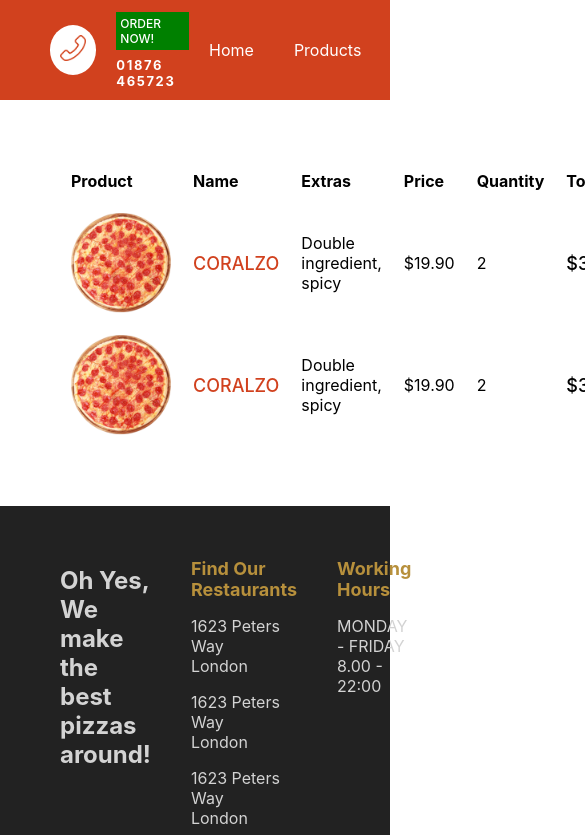
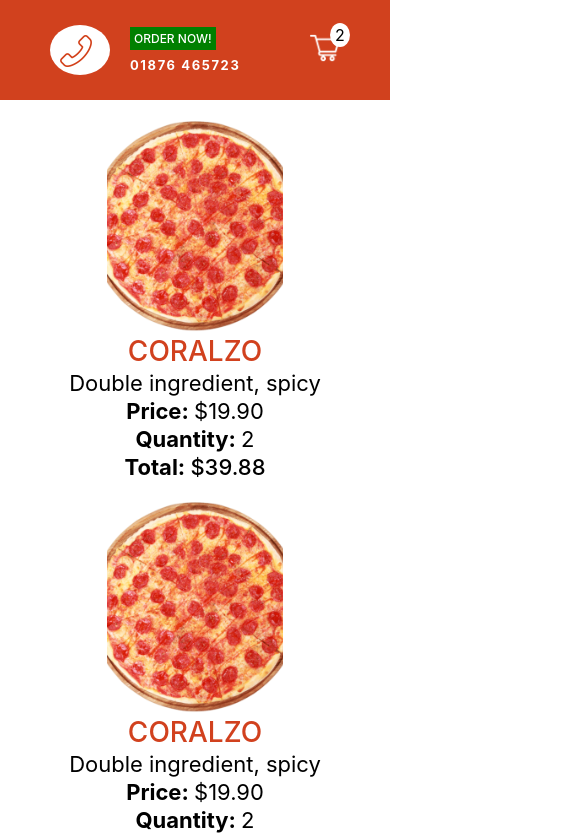
Before and after one commit to rickd-uk/LAMA_DEV__-__Restaurant_App, a Next.js app: page /cart in a window 390 px wide. Shown: the top 835 px of the page, 585 px wide, since content can reach past the window. Built offline with nearby package versions, Linux system fonts and the light colour scheme.

Commit message:
add: responsive design

```diff
--- a/pages/cart.jsx
+++ b/pages/cart.jsx
@@ -6,7 +6,7 @@ const Cart = () => {
 		<div className={styles.container}>
 			<div className={styles.left}>
 				<table className={styles.table}>
-					<tr className={styles.tableRow}>
+					<tr className={styles.tableTitle}>
 						<th>Product</th>
 						<th>Name</th>
 						<th>Extras</th>
@@ -14,7 +14,7 @@ const Cart = () => {
 						<th>Quantity</th>
 						<th>Total</th>
 					</tr>
-					<tr>
+					<tr className={styles.tableItem}>
 						<td>
 							<div className={styles.imgContainer}>
 								<Image src='/img/pizza.png' alt='' layout='fill' objectFit='cover' />
@@ -36,7 +36,7 @@ const Cart = () => {
 							<span className={styles.total}>$39.88</span>
 						</td>
 					</tr>
-					<tr>
+					<tr className={styles.tableItem}>
 						<td>
 							<div className={styles.imgContainer}>
 								<Image src='/img/pizza.png' alt='' layout='fill' objectFit='cover' />
--- a/styles/Cart.module.css
+++ b/styles/Cart.module.css
@@ -61,3 +61,66 @@
   cursor: pointer;
   margin-top: 30px;
 }
+
+@media screen and (max-width: 480px) {
+  .container {
+    flex-direction: column;
+    padding: 20px;
+  }
+
+  .table {
+    display: flex;
+    flex-direction: column;
+    align-items: center;
+    justify-content: center;
+  }
+
+  .tableTitle {
+    display: none;
+  }
+
+  .tableItem {
+    display: flex;
+    flex-direction: column;
+    align-items: center;
+    justify-content: center;
+    margin-bottom: 20px;
+  }
+
+  .imgContainer {
+    width: 45vw;
+    height: 25vh;
+
+  }
+
+  .name,
+  .totalPrice {
+    font-size: 28px;
+  }
+
+  .extras,
+  .price,
+  .quantity,
+  .total {
+    font-size: 22px;
+  }
+
+  .quantity::before {
+    content: "Quantity: ";
+    font-weight: bold;
+  }
+
+  .price::before {
+    content: "Price: ";
+    font-weight: bold;
+  }
+
+  .total::before {
+    content: "Total: ";
+    font-weight: bold;
+  }
+
+  .wrapper {
+    width: 100%;
+  }
+}
--- a/styles/Featured.module.css
+++ b/styles/Featured.module.css
@@ -2,6 +2,7 @@
   height: calc(100vh - 100px);
   background-color: #d1411e;
   overflow: hidden;
+
 }
 
 .arrowContainer {
@@ -28,3 +29,10 @@
   height: 100%;
   position: relative;
 }
+
+@media screen and (max-width: 480px) {
+  .container {
+    height: 40vh;
+    position: relative;
+  }
+}
--- a/styles/Footer.module.css
+++ b/styles/Footer.module.css
@@ -33,3 +33,28 @@
 .motto {
   color: rgb(211, 211, 211)
 }
+
+@media screen and (max-width:480px) {
+  .container {
+    height: auto;
+    text-align: center;
+    padding-bottom: 30px;
+  }
+
+  .item:first-child {
+    display: none;
+  }
+
+  .item {
+    flex-direction: column;
+  }
+
+  .title {
+    font-size: 25px;
+
+  }
+
+  .text {
+    font-size: 20px;
+  }
+}
--- a/styles/Navbar.module.css
+++ b/styles/Navbar.module.css
@@ -90,3 +90,13 @@
   margin: 20px;
   font-weight: 400;
 }
+
+@media screen and (max-width:480px) {
+  .item:nth-child(2) {
+    display: none;
+  }
+
+  .item:nth-child(1) {
+    flex: 3;
+  }
+}
--- a/styles/Order.module.css
+++ b/styles/Order.module.css
@@ -1,5 +1,5 @@
 .container {
-  padding: 30px;
+  padding: 20px;
   display: flex;
 }
 
@@ -17,7 +17,7 @@
   width: 100%;
   border-spacing: 20px;
   text-align: left;
-  margin-bottom: 50px;
+  margin-bottom: 20px;
 }
 
 .row:last-child {
@@ -61,13 +61,9 @@
   display: none;
 }
 
-
-
-
 .right {
   flex: 1;
 }
-
 
 .wrapper {
   width: 90%;
@@ -97,5 +93,65 @@
   font-weight: bold;
   margin-top: 20px;
   cursor: not-allowed;
+}
+
+@media screen and (max-width: 480px) {
+  .container {
+    flex-direction: column;
+  }
+
+  .tableTitle {
+    display: none;
+  }
+
+  .tableText {
+    display: flex;
+    flex-direction: column;
+    align-items: center;
+    justify-content: center;
+    font-size: 20px;
+
+  }
+
+  .tableText>td {
+    margin: 5px 0;
+  }
+
+  .orderId::before {
+    content: "Order ID:  \00a0\00a0 ";
+    font-weight: bold;
+  }
+
+  .name::before {
+    content: "Customer:  ";
+    font-weight: bold;
+  }
+
+  .address::before {
+    content: "Address:  ";
+    font-weight: bold;
+  }
+
+  .total::before {
+    content: "Total:  ";
+    font-weight: bold;
+  }
+
+
+
+  .row:last-child {
+    width: 100%;
+    flex-direction: column;
+    align-items: center;
+    justify-content: center;
+
+  }
+
+  .done,
+  .undone,
+  .inProgress {
+    margin-bottom: 20px;
+  }
+
 
 }
--- a/styles/Product.module.css
+++ b/styles/Product.module.css
@@ -67,13 +67,14 @@
 .ingredients {
   display: flex;
   margin-bottom: 30px;
+
 }
 
 .option {
   display: flex;
   align-items: center;
   margin-right: 10px;
-  font-size: 14px;
+  font-size: 18px;
   font-weight: 500;
 }
 
@@ -100,3 +101,45 @@
   font-weight: 600;
   cursor: pointer;
 }
+
+@media screen and (max-width: 480px) {
+  .container {
+    height: auto;
+    text-align: center;
+    flex-direction: column;
+  }
+
+  .imgContainer {
+    width: 70vw;
+    height: 50vh;
+  }
+
+  .title {
+    margin: 5px;
+  }
+
+  .sizes {
+    width: 100%;
+    padding: 0 20px;
+  }
+
+  .ingredients {
+    flex-direction: column;
+    margin-left: 40px;
+  }
+
+  .option {
+    margin: 10px;
+  }
+
+  .checkbox {
+    width: 30px;
+    height: 30px;
+  }
+
+  .quantity,
+  .button {
+    height: 50px;
+    padding: 10px 20px;
+  }
+}
--- a/styles/ProductCard.module.css
+++ b/styles/ProductCard.module.css
@@ -18,3 +18,18 @@
   text-align: center;
   color: #777;
 }
+
+@media screen and (max-width: 480px) {
+  .container {
+    width: 100%;
+  }
+
+  .title {
+    font-size: 30px;
+  }
+
+  .price {
+    font-size: 24px;
+  }
+
+}
--- a/styles/ProductList.module.css
+++ b/styles/ProductList.module.css
@@ -18,3 +18,15 @@
   justify-content: center;
   flex-wrap: wrap;
 }
+
+@media screen and (max-width:480px) {
+  .title {
+    text-align: center;
+  }
+
+  .desc {
+    width: 90%;
+    font-size: 20px;
+    text-align: center;
+  }
+}
```
Also changed, not shown: pages/order/[id].jsx (+6 -2 lines).
